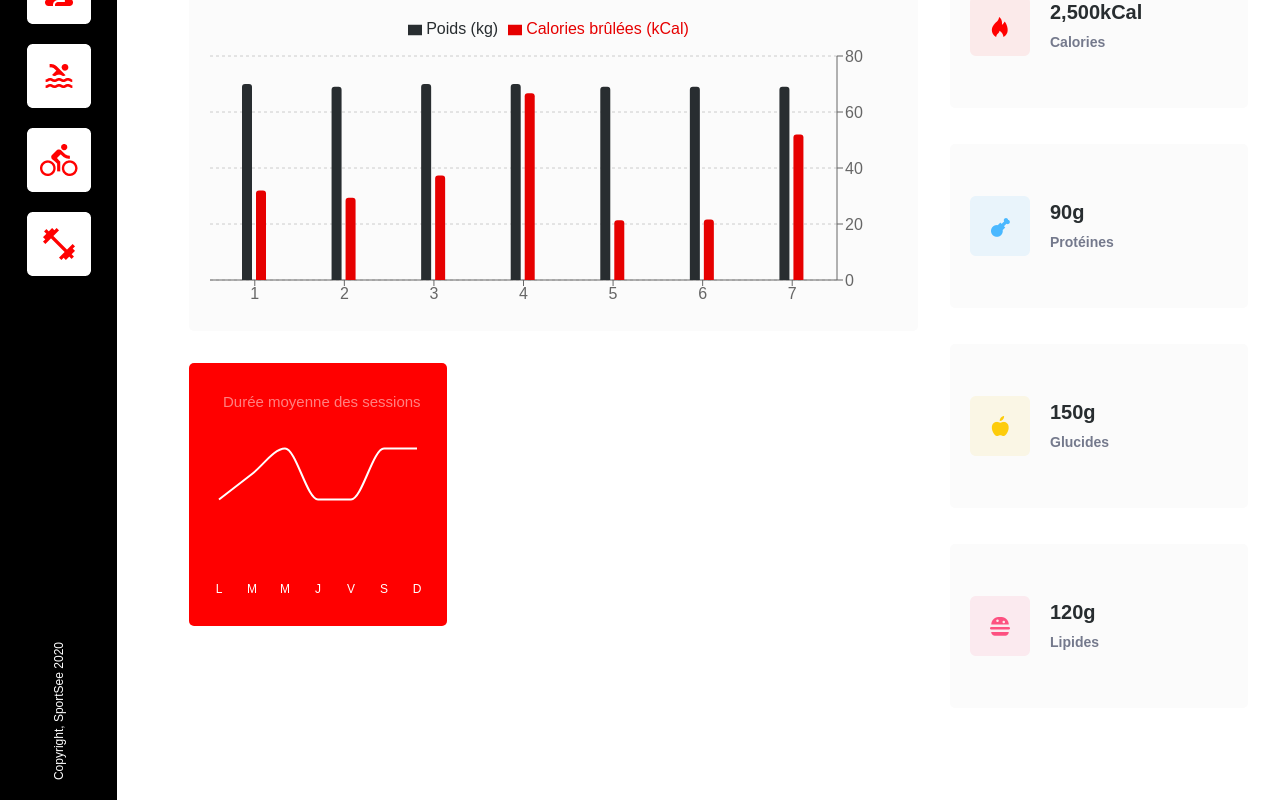
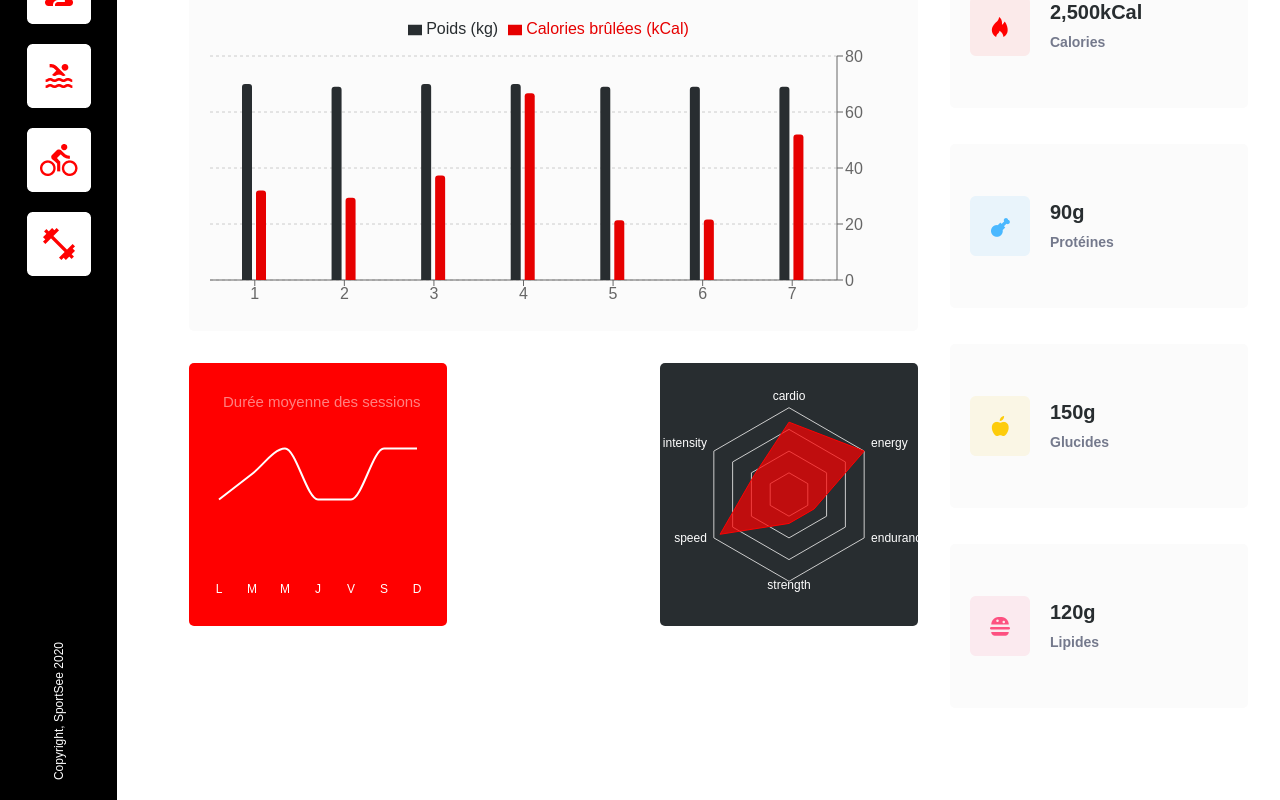
Before and after one commit to LikeMika/SportSeeFE, a React (Vite) app: page /profile in a window 1280 px wide. Shown: the part 350-1150 px from the top of the page. Built offline with nearby package versions, Linux system fonts and the light colour scheme.

Commit message:
User Story #14 - display performance on a Radar Chart

```diff
--- a/src/ProfilePage.jsx
+++ b/src/ProfilePage.jsx
@@ -12,7 +12,6 @@ export default function ProfilePage() {
 
   return (
     <div className="page-container">
-      {/* Header */}
       <header className="header">
         <img src={logo} alt="Logo" className="logo" />
         <nav className="menu">
@@ -22,10 +21,7 @@ export default function ProfilePage() {
           <span>Communauté</span>
         </nav>
       </header>
-
-      {/* Body */}
       <div className="body-container">
-        {/* Sidebar */}
         <aside className="sidebar">
           <div className="sidebar-icons">
             <img src={meditation} alt="Meditation" />
@@ -35,8 +31,6 @@ export default function ProfilePage() {
           </div>
           <div className="copyright">Copyright, SportSee 2020</div>
         </aside>
-
-        {/* Main */}
         <main className="content">
           <Dashboard userId={userId} />
         </main>
--- a/src/components/Dashboard.jsx
+++ b/src/components/Dashboard.jsx
@@ -1,16 +1,19 @@
 import { useEffect, useState } from "react";
 import Welcome from "../components/Welcome";
 import DailyActivityChart from "./DailyActivityChart.jsx";
-import { getUserById, getUserActivity, getUserAverageSessions } from "../services/userService";
+import { getUserById, getUserActivity, getUserAverageSessions, getUserPerformance } from "../services/userService";
 import DailySession from "./DailySessionsLineChart.jsx";
 import { formatKeyData } from "../utils/formatKeyData";
 import StatCard from "./StatCard";
+import PerformanceRadarChart from "./PerformanceRadarChart.jsx"
+
 import "../style/Dashboard.css";
 
 const Dashboard = ({ userId }) => {
   const [userData, setUserData] = useState(null);
   const [activityData, setActivityData] = useState([]);
   const [activitySession, setSessionsData] = useState([]);
+  const [performanceData, setPerformanceData] = useState([]);
 
 
 
@@ -20,9 +23,11 @@ const Dashboard = ({ userId }) => {
         const user = await getUserById(userId);
         const activity = await getUserActivity(userId);
         const session = await getUserAverageSessions(userId);
+        const performance = await getUserPerformance(userId);
         setUserData(user);
         setActivityData(activity);
         setSessionsData(session);
+        setPerformanceData(performance);
       } catch (err) {
         console.error("Erreur lors du chargement des données :", err);
       }
@@ -32,6 +37,7 @@ const Dashboard = ({ userId }) => {
   }, [userId]);
 
   if (!userData) return <p></p>;
+
   const keyData = userData.keyData;
   const stats = formatKeyData(keyData);
 
@@ -43,7 +49,10 @@ const Dashboard = ({ userId }) => {
 
       <div className="dashboard-charts">
         <DailyActivityChart data={activityData} />
+        <div className="row-charts">
         <DailySession data={activitySession} />
+        <PerformanceRadarChart data={performanceData} />
+        </div>
       </div>
       <div className="stats-column">
         {stats.map((stat) => (
--- /dev/null
+++ b/src/components/PerformanceRadarChart.jsx
@@ -0,0 +1,37 @@
+import React from "react";
+import {
+  Radar,
+  RadarChart,
+  PolarGrid,
+  PolarAngleAxis,
+  ResponsiveContainer
+} from "recharts";
+import "../style/RadarChartPerformance.css";
+
+export default function PerformanceRadarChart({ data }) {
+  if (!data || data.length === 0) return null;
+
+  return (
+    <div className="radar-chart-container">
+      <ResponsiveContainer width="100%" height={263}>
+        <RadarChart outerRadius="70%" data={data}>
+          <PolarGrid radialLines={false} />
+          <PolarAngleAxis
+            dataKey="subject"
+            stroke="#fff"
+            tickLine={false}
+            axisLine={false}
+            fontSize={12}
+          />
+          <Radar
+            name="Performance"
+            dataKey="value"
+            stroke="#FF0101"
+            fill="#FF0101"
+            fillOpacity={0.7}
+          />
+        </RadarChart>
+      </ResponsiveContainer>
+    </div>
+  );
+}
--- /dev/null
+++ b/src/mocks/mockPerformance.jsx
@@ -0,0 +1,21 @@
+export const mockPerformance = {
+  18: {
+    userId: 18,
+    kind: {
+      1: "cardio",
+      2: "energy",
+      3: "endurance",
+      4: "strength",
+      5: "speed",
+      6: "intensity",
+    },
+    data: [
+      { value: 200, kind: 1 },
+      { value: 240, kind: 2 },
+      { value: 80, kind: 3 },
+      { value: 80, kind: 4 },
+      { value: 220, kind: 5 },
+      { value: 110, kind: 6 },
+    ],
+  },
+};
--- a/src/services/userService.jsx
+++ b/src/services/userService.jsx
@@ -4,6 +4,8 @@ import { formatUserData } from '../utils/formatUser'
 import { formatActivityData } from '../utils/formatActivity'
 import { mockAverageSessions } from '../mocks/mockAverageSessions'
 import { formatAverageSessionsData } from '../utils/formatAverageSessions'
+import { mockPerformance } from "../mocks/mockPerformance";
+import { formatPerformanceData } from '../utils/formatPerformanceData'
 
 export async function getUserById(userId) {
   const rawData = mockUsers[userId]
@@ -22,3 +24,9 @@ export async function getUserAverageSessions(userId) {
   if (!rawData || !rawData.sessions) throw new Error('Average sessions not found')
   return formatAverageSessionsData(rawData.sessions)
 }
+
+export async function getUserPerformance(userId) {
+  const rawData = mockPerformance[userId]
+  if (!rawData) throw new Error('Performance data not found')
+  return formatPerformanceData(rawData)
+}
--- a/src/style/Dashboard.css
+++ b/src/style/Dashboard.css
@@ -10,7 +10,6 @@
   margin-top: 2rem;
 }
 
-/* Partie des graphiques à gauche */
 .dashboard-charts {
   flex: 1;
   display: flex;
@@ -18,7 +17,12 @@
   gap: 2rem;
 }
 
-/* Colonne des StatCards à droite */
+.row-charts{
+    display: flex;
+    justify-content: space-between;
+
+}
+
 .stats-column {
   width: 258px;
   display: flex;
--- /dev/null
+++ b/src/style/RadarChartPerformance.css
@@ -0,0 +1,6 @@
+.radar-chart-container {
+  width: 258px;
+  height: 263px;
+  background-color: #282D30;
+  border-radius: 5px;
+}
--- /dev/null
+++ b/src/utils/formatPerformanceData.jsx
@@ -0,0 +1,8 @@
+export function formatPerformanceData(data) {
+  if (!data || !data.kind || !data.data) return [];
+
+  return data.data.map((item) => ({
+    subject: data.kind[item.kind],
+    value: item.value,
+  }));
+}
```
